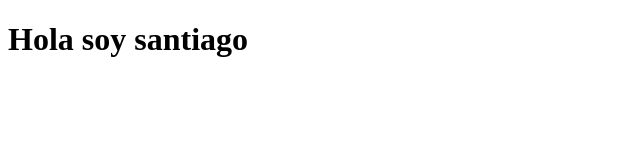
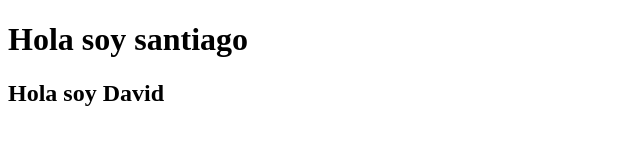
Before and after one commit to dacorpi/Remoto, a plain HTML site: page index.html in a window 1280 px wide. Shown: the whole page, without its empty margins (0-640 px from the left). Drawn offline with Linux system fonts and the light colour scheme.

Commit message:
Creación H2
Se crea un segundo título con mi nombre

```diff
--- a/index.html
+++ b/index.html
@@ -8,6 +8,6 @@
 </head>
 <body>
     <h1>Hola soy santiago</h1>
-
+    <h2>Hola soy David</h2>
 </body>
 </html>
```
